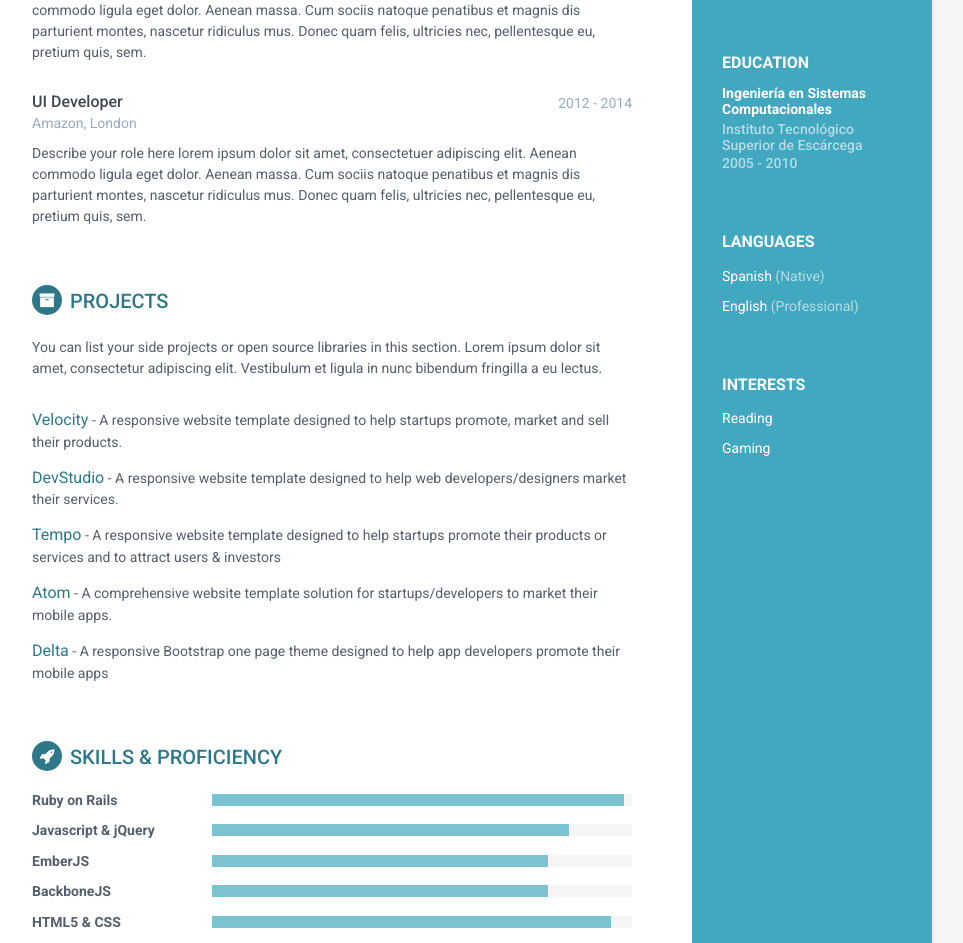
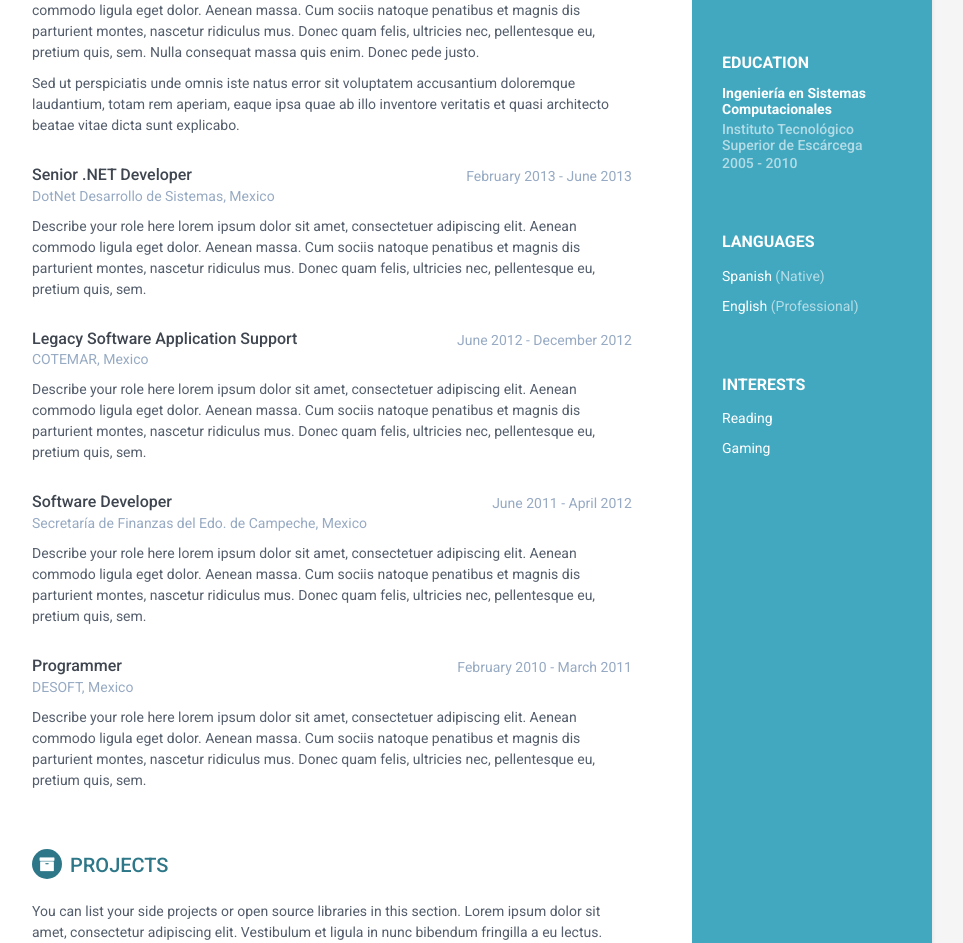
Before and after one commit to Nosfheratu/nosfheratu.github.io, a plain HTML site: page index.html in a window 1280 px wide. Shown: the part 641-1584 px from the top of the page, without its empty margins (188-1151 px from the left). Drawn offline with Linux system fonts and the light colour scheme.

Commit message:
includes job experiences & projects

```diff
--- a/index.html
+++ b/index.html
@@ -40,7 +40,8 @@
                     <li class="email"><i class="fa fa-envelope"></i><a href="mailto:me@nosfheratu.xyz">me@nosfheratu.xyz</a></li>
                     <li class="phone"><i class="fa fa-phone"></i><a href="tel:+52 1 981 110 8801">+52 1 981 110 8801</a></li>
                     <li class="skype"><i class="fa fa-skype"></i><a href="skype:fernando.serapio?call">fernando.serapio</a></li>
-                    <li class="website"><i class="fa fa-globe"></i><a href="http://nosfheratu.xyz/" target="_blank">nosfheratu.xyz</a></li>
+                    <!-- <li class="website"><i class="fa fa-globe"></i><a href="http://nosfheratu.xyz/" target="_blank">nosfheratu.xyz</a></li> -->
+                    <li class="website"><i class="fa fa-globe"></i><a href="http://www.upwork.com/o/profiles/users/_~01a8895e8d794005a9/" target="_blank">Upwork Profile</a></li>
                     <li class="linkedin"><i class="fa fa-linkedin"></i><a href="https://www.linkedin.com/in/fhernandosc" target="_blank" style="font-size: smaller;">linkedin.com/in/fhernandosc</a></li>
                     <li class="github"><i class="fa fa-github"></i><a href="https://github.com/nosfheratu" target="_blank">github.com/nosfheratu</a></li>
                     <li class="twitter"><i class="fa fa-twitter"></i><a href="https://twitter.com/fherxosc" target="_blank">@fherxosc</a></li>
@@ -93,10 +94,10 @@
                 <div class="item">
                     <div class="meta">
                         <div class="upper-row">
-                            <h3 class="job-title">Lead Developer</h3>
-                            <div class="time">2015 - Present</div>
+                            <h3 class="job-title">Ruby on Rails Developer</h3>
+                            <div class="time">June 2013 - Present</div>
                         </div><!--//upper-row-->
-                        <div class="company">Startup Hubs, San Francisco</div>
+                        <div class="company">Freelance</div>
                     </div><!--//meta-->
                     <div class="details">
                         <p>Describe your role here lorem ipsum dolor sit amet, consectetuer adipiscing elit. Aenean commodo ligula eget dolor. Aenean massa. Cum sociis natoque penatibus et magnis dis parturient montes, nascetur ridiculus mus. Donec quam felis, ultricies nec, pellentesque eu, pretium quis, sem. Nulla consequat massa quis enim. Donec pede justo.</p>
@@ -107,10 +108,24 @@
                 <div class="item">
                     <div class="meta">
                         <div class="upper-row">
-                            <h3 class="job-title">Senior Software Engineer</h3>
-                            <div class="time">2014 - 2015</div>
+                            <h3 class="job-title">Ruby on Rails Developer</h3>
+                            <div class="time">January 2015 - December 2015</div>
                         </div><!--//upper-row-->
-                        <div class="company">Google, London</div>
+                        <div class="company">Kambda, Costa Rica</div>
+                    </div><!--//meta-->
+                    <div class="details">
+                        <p>Describe your role here lorem ipsum dolor sit amet, consectetuer adipiscing elit. Aenean commodo ligula eget dolor. Aenean massa. Cum sociis natoque penatibus et magnis dis parturient montes, nascetur ridiculus mus. Donec quam felis, ultricies nec, pellentesque eu, pretium quis, sem. Nulla consequat massa quis enim. Donec pede justo.</p>
+                        <p>Sed ut perspiciatis unde omnis iste natus error sit voluptatem accusantium doloremque laudantium, totam rem aperiam, eaque ipsa quae ab illo inventore veritatis et quasi architecto beatae vitae dicta sunt explicabo. </p>
+                    </div><!--//details-->
+                </div><!--//item-->
+
+                <div class="item">
+                    <div class="meta">
+                        <div class="upper-row">
+                            <h3 class="job-title">Senior .NET Developer</h3>
+                            <div class="time">February 2013 - June 2013</div>
+                        </div><!--//upper-row-->
+                        <div class="company">DotNet Desarrollo de Sistemas, Mexico</div>
                     </div><!--//meta-->
                     <div class="details">
                         <p>Describe your role here lorem ipsum dolor sit amet, consectetuer adipiscing elit. Aenean commodo ligula eget dolor. Aenean massa. Cum sociis natoque penatibus et magnis dis parturient montes, nascetur ridiculus mus. Donec quam felis, ultricies nec, pellentesque eu, pretium quis, sem.</p>
@@ -121,10 +136,36 @@
                 <div class="item">
                     <div class="meta">
                         <div class="upper-row">
-                            <h3 class="job-title">UI Developer</h3>
-                            <div class="time">2012 - 2014</div>
+                            <h3 class="job-title">Legacy Software Application Support</h3>
+                            <div class="time">June 2012 - December 2012</div>
                         </div><!--//upper-row-->
-                        <div class="company">Amazon, London</div>
+                        <div class="company">COTEMAR, Mexico</div>
+                    </div><!--//meta-->
+                    <div class="details">
+                        <p>Describe your role here lorem ipsum dolor sit amet, consectetuer adipiscing elit. Aenean commodo ligula eget dolor. Aenean massa. Cum sociis natoque penatibus et magnis dis parturient montes, nascetur ridiculus mus. Donec quam felis, ultricies nec, pellentesque eu, pretium quis, sem.</p>
+                    </div><!--//details-->
+                </div><!--//item-->
+
+                <div class="item">
+                    <div class="meta">
+                        <div class="upper-row">
+                            <h3 class="job-title">Software Developer</h3>
+                            <div class="time">June 2011 - April 2012</div>
+                        </div><!--//upper-row-->
+                        <div class="company">Secretaría de Finanzas del Edo. de Campeche, Mexico</div>
+                    </div><!--//meta-->
+                    <div class="details">
+                        <p>Describe your role here lorem ipsum dolor sit amet, consectetuer adipiscing elit. Aenean commodo ligula eget dolor. Aenean massa. Cum sociis natoque penatibus et magnis dis parturient montes, nascetur ridiculus mus. Donec quam felis, ultricies nec, pellentesque eu, pretium quis, sem.</p>
+                    </div><!--//details-->
+                </div><!--//item-->
+
+                <div class="item">
+                    <div class="meta">
+                        <div class="upper-row">
+                            <h3 class="job-title">Programmer</h3>
+                            <div class="time">February 2010 - March 2011</div>
+                        </div><!--//upper-row-->
+                        <div class="company">DESOFT, Mexico</div>
                     </div><!--//meta-->
                     <div class="details">
                         <p>Describe your role here lorem ipsum dolor sit amet, consectetuer adipiscing elit. Aenean commodo ligula eget dolor. Aenean massa. Cum sociis natoque penatibus et magnis dis parturient montes, nascetur ridiculus mus. Donec quam felis, ultricies nec, pellentesque eu, pretium quis, sem.</p>
@@ -139,21 +180,33 @@
                     <p>You can list your side projects or open source libraries in this section. Lorem ipsum dolor sit amet, consectetur adipiscing elit. Vestibulum et ligula in nunc bibendum fringilla a eu lectus.</p>
                 </div><!--//intro-->
                 <div class="item">
-                    <span class="project-title"><a href="#hook">Velocity</a></span> - <span class="project-tagline">A responsive website template designed to help startups promote, market and sell their products.</span>
+                    <span class="project-title"><a href="https://enviaya.com.mx/" target="_blank">EnviaYa</a></span> -
+                    <span class="project-tagline">Cotizador de Envíos y Paqueterías.</span>
+                </div><!--//item-->
+                <div class="item">
+                    <span class="project-title"><a href="http://www.maditrex.net/" target="_blank">MDX</a></span> -
+                    <span class="project-tagline">Forwarding Management System.</span>
+                </div><!--//item-->
+                <div class="item">
+                    <span class="project-title"><a href="http://www.xlntbrain.com/" target="_blank">XLNTbrain</a></span> -
+                    <span class="project-tagline">The First Complete Online Concussion Test and Management Program for All Sports and Levels.</span>
 
                 </div><!--//item-->
                 <div class="item">
-                    <span class="project-title"><a href="http://themes.3rdwavemedia.com/website-templates/responsive-bootstrap-theme-web-development-agencies-devstudio/" target="_blank">DevStudio</a></span> -
-                    <span class="project-tagline">A responsive website template designed to help web developers/designers market their services. </span>
+                    <span class="project-title"><a href="#hook">SISAO</a></span> -
+                    <span class="project-tagline">Room and board system.</span>
                 </div><!--//item-->
                 <div class="item">
-                    <span class="project-title"><a href="http://themes.3rdwavemedia.com/website-templates/responsive-bootstrap-theme-for-startups-tempo/" target="_blank">Tempo</a></span> - <span class="project-tagline">A responsive website template designed to help startups promote their products or services and to attract users &amp; investors</span>
+                    <span class="project-title"><a href="http://siacam.finanzas.campeche.gob.mx/" target="_blank">SIACAM</a></span> -
+                    <span class="project-tagline">Sistema de Armonización Contable del Estado De Campeche.</span>
                 </div><!--//item-->
                 <div class="item">
-                    <span class="project-title"><a href="hhttp://themes.3rdwavemedia.com/website-templates/responsive-bootstrap-theme-mobile-apps-atom/" target="_blank">Atom</a></span> - <span class="project-tagline">A comprehensive website template solution for startups/developers to market their mobile apps. </span>
+                    <span class="project-title"><a href="http://www.apps.finanzas.campeche.gob.mx:3300/SiMCoPreS_2013/" target="_blank">SiMCoPreS</a></span> -
+                    <span class="project-tagline">Sistema de Modernización Contable, Presupuestal y de Servicios.</span>
                 </div><!--//item-->
                 <div class="item">
-                    <span class="project-title"><a href="http://themes.3rdwavemedia.com/website-templates/responsive-bootstrap-theme-for-mobile-apps-delta/" target="_blank">Delta</a></span> - <span class="project-tagline">A responsive Bootstrap one page theme designed to help app developers promote their mobile apps</span>
+                    <span class="project-title"><a href="#hook">WEBERP</a></span> -
+                    <span class="project-tagline">Web ERP Management System.</span>
                 </div><!--//item-->
             </section><!--//section-->
 
```
